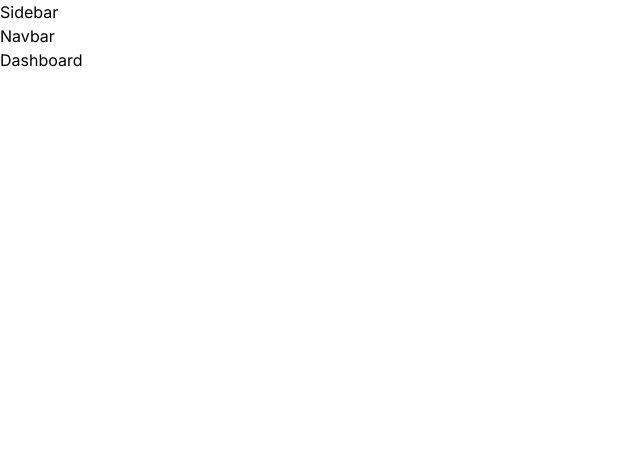
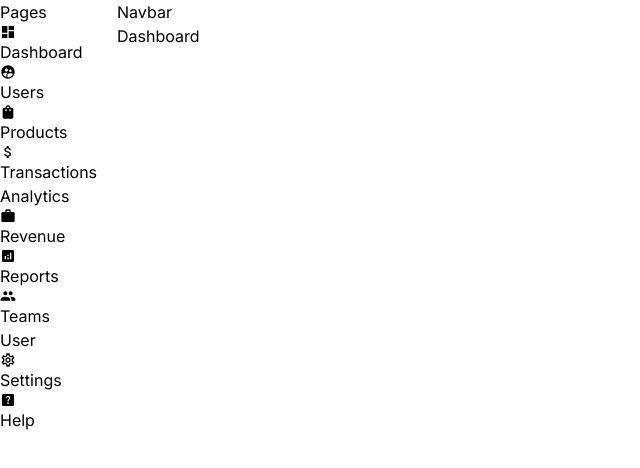
Before and after one commit to nrshakib/next-admin-dashboard, a Next.js app: page /dashboard in a window 1280 px wide. Shown: the top 468 px of the page, without its empty margins (0-640 px from the left). Built offline with nearby package versions, Linux system fonts and the light colour scheme.

Commit message:
Added Sidebar Items

```diff
--- a/src/app/dashboard/layout.jsx
+++ b/src/app/dashboard/layout.jsx
@@ -3,7 +3,7 @@
 
 const Layout = ({ children }) => {
   return (
-    <div>
+    <div className="flex gap-5">
       <div>
         <Sidebar />
       </div>
--- a/src/components/dashboard/sidebar/Sidebar.jsx
+++ b/src/components/dashboard/sidebar/Sidebar.jsx
@@ -1,5 +1,94 @@
+import {
+  MdAnalytics,
+  MdAttachMoney,
+  MdDashboard,
+  MdHelpCenter,
+  MdOutlineSettings,
+  MdPeople,
+  MdShoppingBag,
+  MdSupervisedUserCircle,
+  MdWork,
+} from "react-icons/md";
+import MenuLink from "./menuLink/MenuLink";
+const menuItems = [
+  {
+    title: "Pages",
+    menu: [
+      {
+        title: "Dashboard",
+        path: "/dashboard",
+        icon: <MdDashboard />,
+      },
+      {
+        title: "Users",
+        path: "/dashboard/users",
+        icon: <MdSupervisedUserCircle />,
+      },
+      {
+        title: "Products",
+        path: "/dashboard/products",
+        icon: <MdShoppingBag />,
+      },
+      {
+        title: "Transactions",
+        path: "/dashboard/transactions",
+        icon: <MdAttachMoney />,
+      },
+    ],
+  },
+  {
+    title: "Analytics",
+    menu: [
+      {
+        title: "Revenue",
+        path: "/dashboard/revenue",
+        icon: <MdWork />,
+      },
+      {
+        title: "Reports",
+        path: "/dashboard/reports",
+        icon: <MdAnalytics />,
+      },
+      {
+        title: "Teams",
+        path: "/dashboard/teams",
+        icon: <MdPeople />,
+      },
+    ],
+  },
+  {
+    title: "User",
+    menu: [
+      {
+        title: "Settings",
+        path: "/dashboard/settings",
+        icon: <MdOutlineSettings />,
+      },
+      {
+        title: "Help",
+        path: "/dashboard/help",
+        icon: <MdHelpCenter />,
+      },
+    ],
+  },
+];
 const Sidebar = () => {
-  return <div>Sidebar</div>;
+  return (
+    <div>
+      <ul>
+        {menuItems.map((eachItem, index) => {
+          return (
+            <li key={index}>
+              <span>{eachItem.title}</span>
+              {eachItem.menu.map((item, index) => {
+                return <MenuLink item={item} key={index} />;
+              })}
+            </li>
+          );
+        })}
+      </ul>
+    </div>
+  );
 };
 
 export default Sidebar;
--- /dev/null
+++ b/src/components/dashboard/sidebar/menuLink/MenuLink.jsx
@@ -0,0 +1,12 @@
+const { default: Link } = require("next/link");
+
+const MenuLink = ({ item }) => {
+  return (
+    <Link href={item.path}>
+      {item.icon}
+      {item.title}
+    </Link>
+  );
+};
+
+export default MenuLink;
```
Also changed, not shown: package.json (+5 -4 lines), 1 other file (tests, documents, lock files or other folders).
